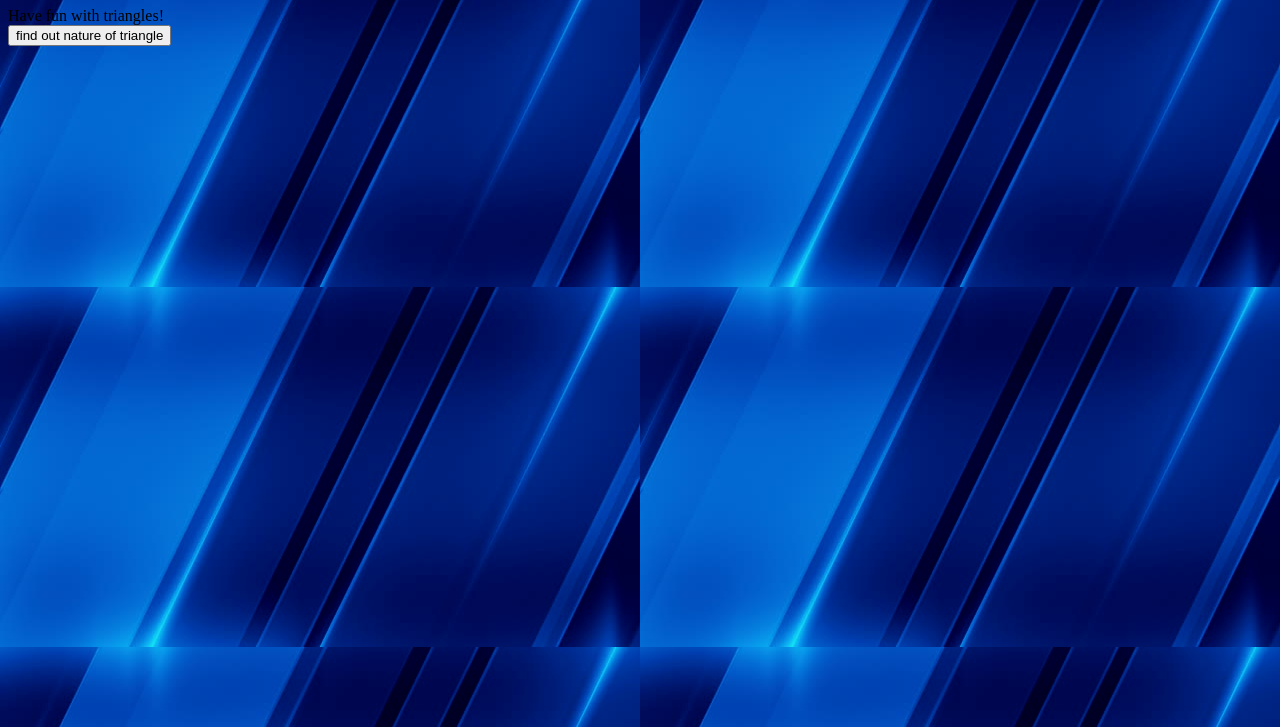
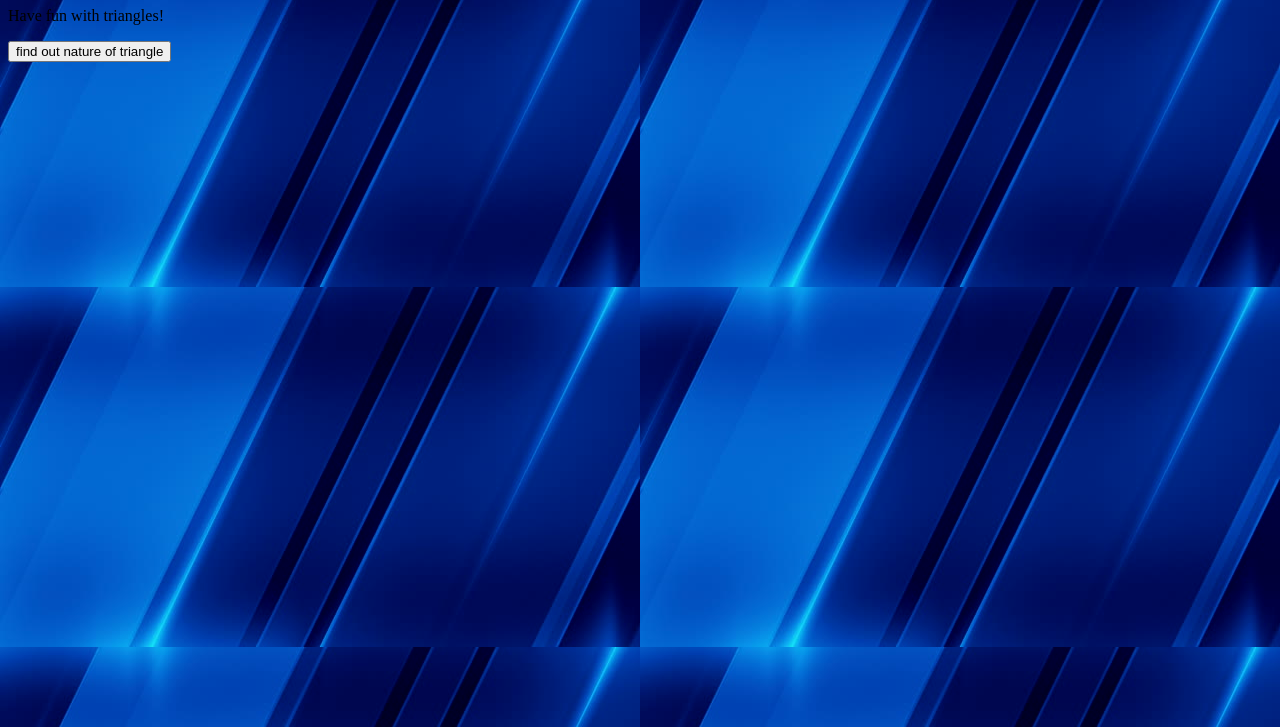
Before and after one commit to Raeley/triangle-tracker, a plain HTML site: page index.html in a window 1280 px wide. Shown: the part 73-800 px from the top of the page. Drawn offline with Linux system fonts and the light colour scheme.

Commit message:
index.html
Add paragraph.

```diff
--- a/index.html
+++ b/index.html
@@ -13,7 +13,7 @@
   <p>Have fun with triangles!<br>
 
 
-    <input type="button" value="find out nature of triangle" onclick="triangle_tracker();">
+    <p><input type="button" value="find out nature of triangle" onclick="triangle_tracker();">
 
 
 </body>
```
